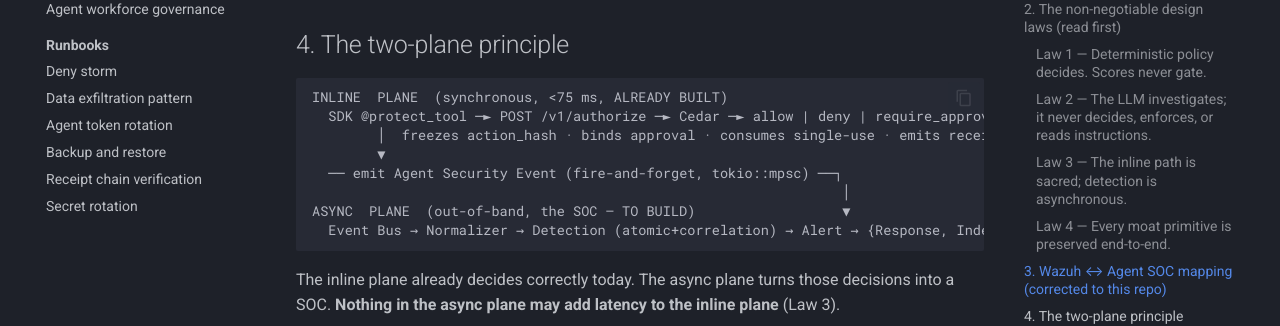
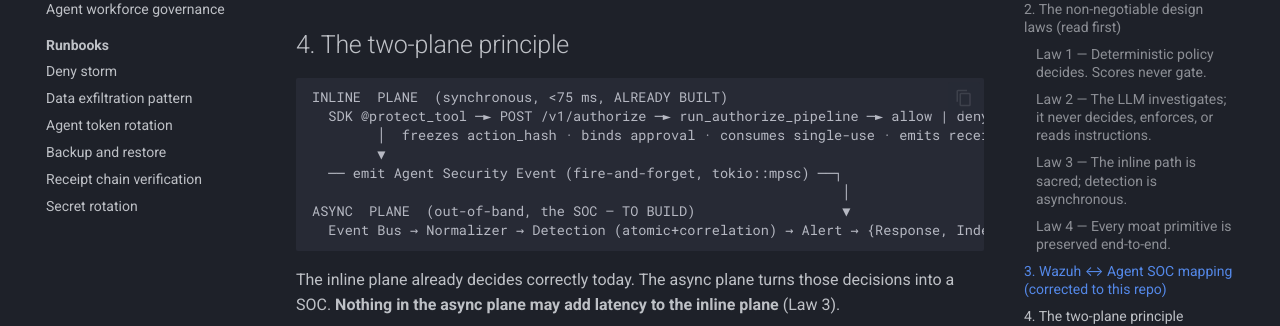
Before and after one commit to lavkushry/AegisAgent, an MkDocs documentation site: the page built from docs/AegisAgent_Agent_SOC_Design.md, in a window 1280 px wide and 900 px high, scrolled down 3581 px. Shown: the part 153-479 px from the top of the window. Built offline with MkDocs 1.6.1 and Material for MkDocs 9.7.7, drawn with Linux system fonts in a browser that asks for light colours; comment, search, counter and statistics services are not loaded; some of the changed text lies outside the part shown.

Commit message:
docs: align HLD and SOC design with full authorize decision set
Document redact/quarantine alongside allow/deny/require_approval in World
Class HLD, security-model Law 1, quickstart, and Agent SOC design. Drop
unimplemented log_only as an authorize decision string.

````diff
--- a/docs/AegisAgent_Agent_SOC_Design.md
+++ b/docs/AegisAgent_Agent_SOC_Design.md
@@ -113,7 +113,7 @@
 
 ```
 INLINE  PLANE  (synchronous, <75 ms, ALREADY BUILT)
-  SDK @protect_tool ─► POST /v1/authorize ─► Cedar ─► allow | deny | require_approval | quarantine | log_only
+  SDK @protect_tool ─► POST /v1/authorize ─► run_authorize_pipeline ─► allow | deny | require_approval | redact | quarantine
         │  freezes action_hash · binds approval · consumes single-use · emits receipt
         ▼
   ── emit Agent Security Event (fire-and-forget, tokio::mpsc) ──┐
@@ -275,7 +275,7 @@
 ```
 user task → agent run → @protect_tool emits tool_call_proposed → Collector (auth + tenant + validate)
 → Analysis Engine enriches (identity, tool meta, MCP trust, provenance, sensitivity)
-→ Cedar decides allow|deny|require_approval|quarantine|log_only
+→ pipeline/Cedar decides allow|deny|require_approval|redact|quarantine
 → Response Engine acts if needed → ASE + decision indexed + receipt chained → Console timeline
 ```
 
@@ -414,7 +414,8 @@
 ## 13. Policy & decision model
 
 **Engine:** Cedar, in-process, fail-closed (no matching permit ⇒ deny). Decision space (already in
-`AuthorizeResponse.decision`): `allow · deny · require_approval · quarantine · log_only`.
+`AuthorizeResponse.decision`): `allow · deny · require_approval · redact · quarantine`
+(plus synthetic deny markers such as `agent_frozen` via `matched_policies`).
 
 ```
 ASE → normalize → enrich → Cedar evaluate (deterministic)
````
Also changed, not shown: docs/AegisAgent_World_Class_HLD.md (+3 -2 lines), docs/quickstart.md (+1 -1 lines), docs/security-model.md (+1 -1 lines).
